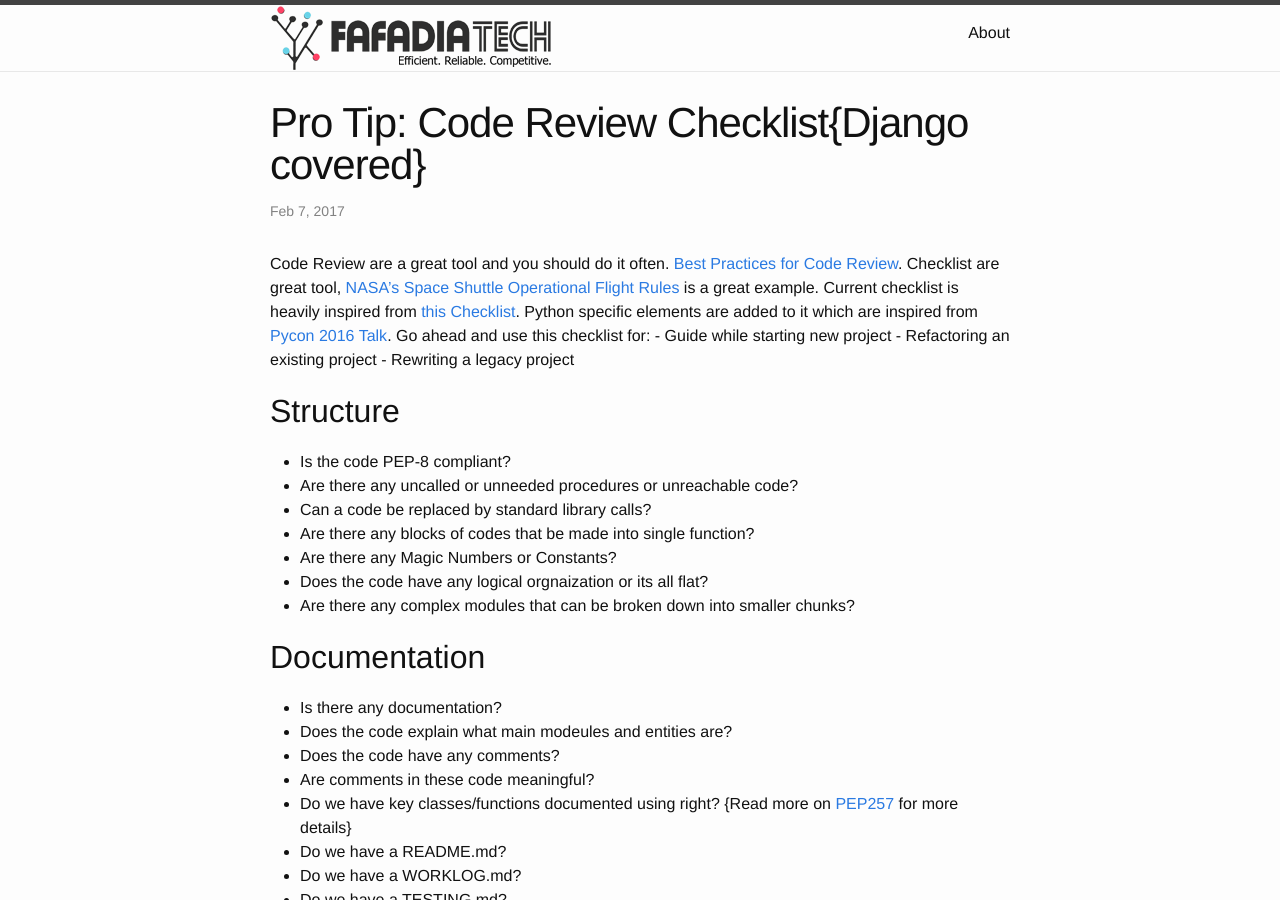
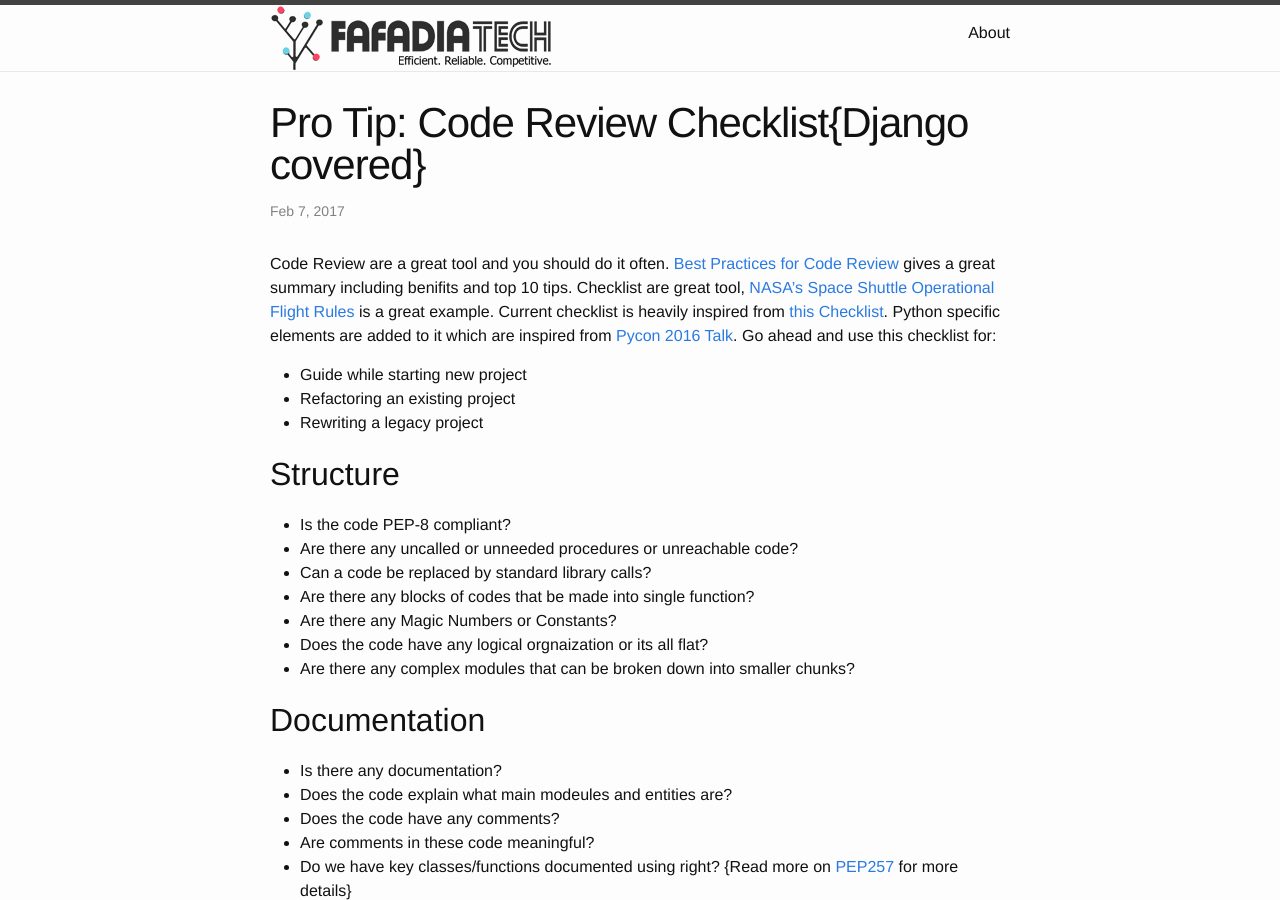
Before and after one commit to fafadiatech/fafadiatech.github.io, a Jekyll site: the page built from _posts/2017-02-08-code-review-checklist-django-specific.markdown, in a window 1280 px wide and 900 px high. Built offline with Jekyll 4.4.1, drawn with Linux system fonts in a browser that asks for light colours.

Commit message:
updated summary

```diff
--- a/_posts/2017-02-08-code-review-checklist-django-specific.markdown
+++ b/_posts/2017-02-08-code-review-checklist-django-specific.markdown
@@ -6,10 +6,11 @@
 ---
 
 
-Code Review are a great tool and you should do it often. [Best Practices for Code Review](https://smartbear.com/learn/code-review/best-practices-for-peer-code-review/). Checklist are great tool, [NASA's Space Shuttle Operational Flight Rules](https://www.jsc.nasa.gov/news/columbia/fr_generic.pdf) is a great example. Current checklist is heavily inspired from [this Checklist](https://www.liberty.edu/media/1414/%5B6401%5Dcode_review_checklist.pdf). Python specific elements are added to it which are inspired from [Pycon 2016 Talk](https://www.youtube.com/watch?v=D_6ybDcU5gc). Go ahead and use this checklist for:
-    - Guide while starting new project
-    - Refactoring an existing project
-    - Rewriting a legacy project
+Code Review are a great tool and you should do it often. [Best Practices for Code Review](https://smartbear.com/learn/code-review/best-practices-for-peer-code-review/) gives a great summary including benifits and top 10 tips. Checklist are great tool, [NASA's Space Shuttle Operational Flight Rules](https://www.jsc.nasa.gov/news/columbia/fr_generic.pdf) is a great example. Current checklist is heavily inspired from [this Checklist](https://www.liberty.edu/media/1414/%5B6401%5Dcode_review_checklist.pdf). Python specific elements are added to it which are inspired from [Pycon 2016 Talk](https://www.youtube.com/watch?v=D_6ybDcU5gc). Go ahead and use this checklist for:
+
+- Guide while starting new project
+- Refactoring an existing project
+- Rewriting a legacy project
 
 ## Structure
 
```
